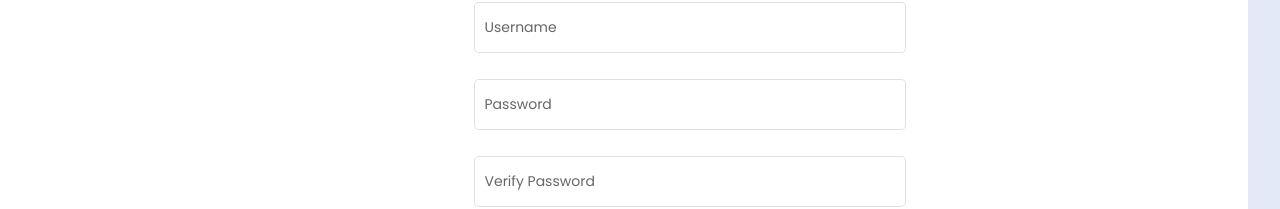
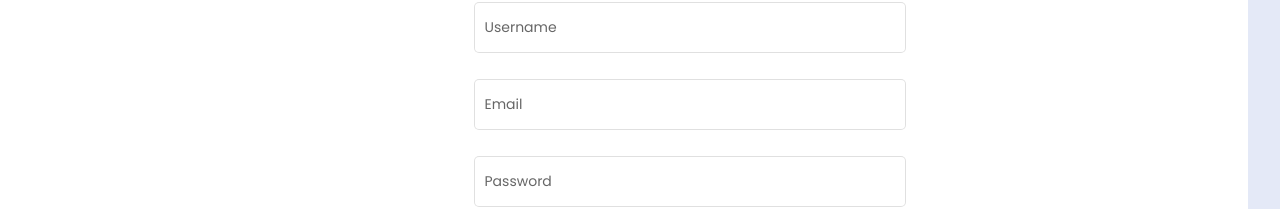
Before and after one commit to Frostbite22/worldcupFront-end, an Angular app: page /register in a window 1280 px wide. Shown: the part 300-509 px from the top of the page. Built offline with nearby package versions, Linux system fonts and the light colour scheme.

Commit message:
fixing resiter by email

```diff
--- a/src/app/component/register/register.component.html
+++ b/src/app/component/register/register.component.html
@@ -31,6 +31,20 @@
           Username must be at least <strong>20 characters</strong>
         </mat-error>
       </mat-form-field>
+
+      <mat-form-field class="ancho" hideRequiredMarker floatLabel='auto' appearance='outline'>
+        <mat-label name="email">Email</mat-label>
+        <input
+          type="email"
+          name="email"
+          [(ngModel)]="form.email"
+          required
+          #email="ngModel" matInput>
+          <mat-error *ngIf="email.hasError('required')">
+            Email is <strong>required</strong>
+          </mat-error>
+      </mat-form-field>
+
 
       <mat-form-field class="ancho" hideRequiredMarker floatLabel='auto' appearance='outline'>
         <mat-label name="password">Password</mat-label>
--- a/src/app/component/register/register.component.ts
+++ b/src/app/component/register/register.component.ts
@@ -10,7 +10,8 @@ export class RegisterComponent implements OnInit {
   logo = '././assets/worldcup-logo.png'
   form : any = {
     username : null,
-    password : null
+    password : null,
+    email : null
   };
   isSuccessful = false ;
   isSignUpFailed = false ;
@@ -24,8 +25,8 @@ export class RegisterComponent implements OnInit {
 
   onSubmit() : void
   {
-    const {username , password } = this.form ;
-    this.authService.register(username,password).subscribe(
+    const {username , password, email } = this.form ;
+    this.authService.register(username,password,email).subscribe(
       data => {
         console.log(data);
         this.isSuccessful = true;
--- a/src/app/service/auth.service.ts
+++ b/src/app/service/auth.service.ts
@@ -19,10 +19,10 @@ export class AuthService {
     },httpOptions)
   }
 
-  register (username : string, password : string) : Observable<any>
+  register (username : string, password : string, email : string) : Observable<any>
   {
     return this.http.post(AUTH_API+'signup',{
-      username,password
+      username,password,email
     },httpOptions)
   }
 }
```
